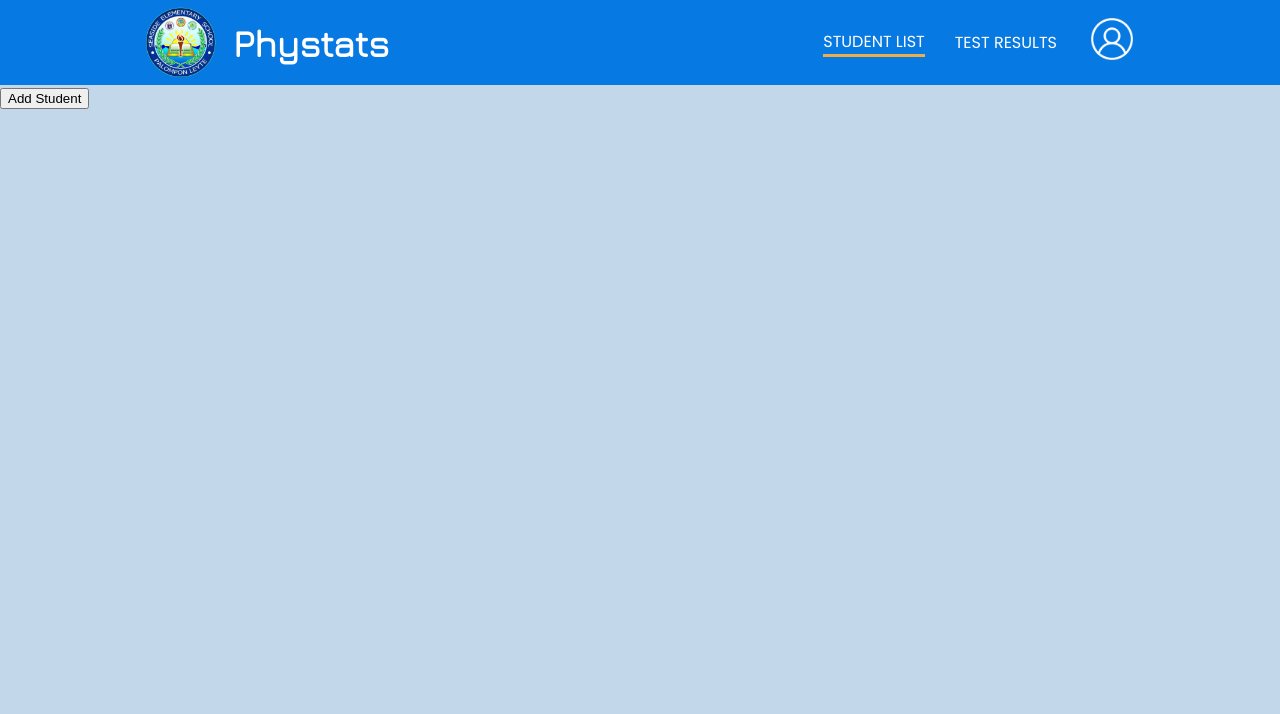
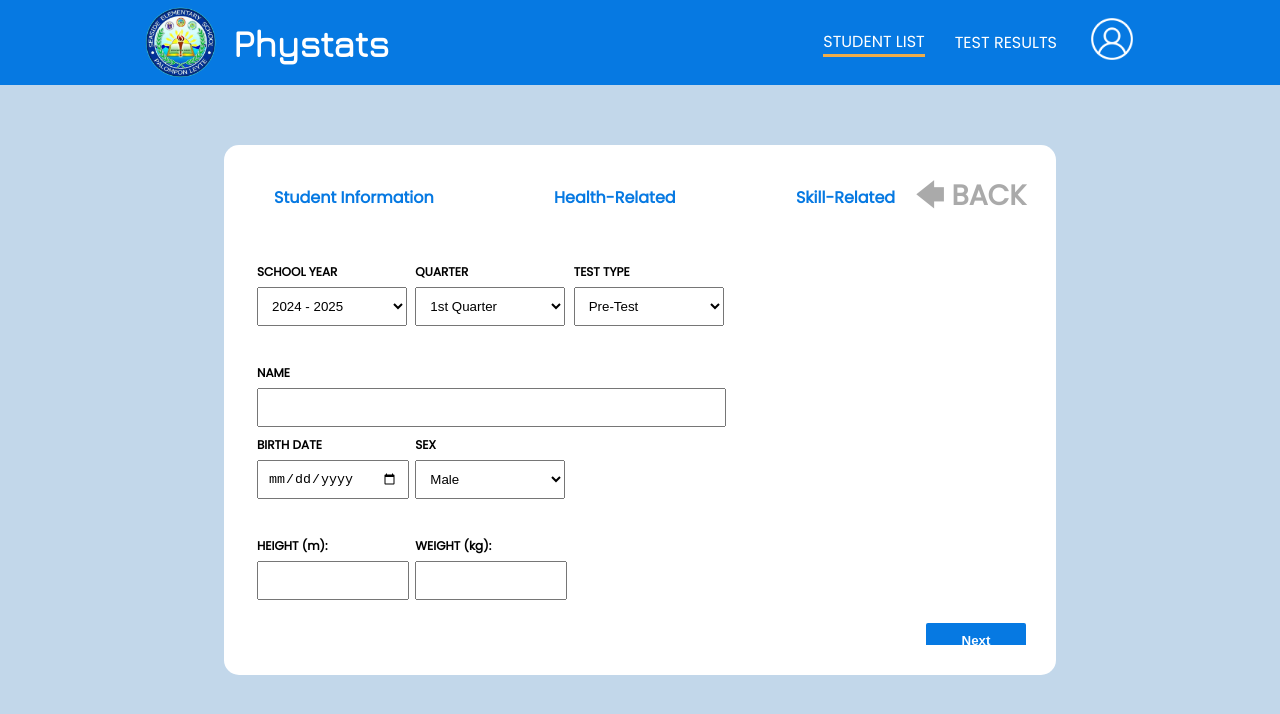
Before and after one commit to Zwelius/Phystats, a PHP site: page /add.php in a window 1280 px wide. Shown: the top 714 px of the page. Run offline with PHP 8.4, Linux system fonts and the light colour scheme; the visitor is signed in with stand-in values (Sample User, id 1); data comes from the database, SQL or seed files in the repository; lists and menus that the app fills with data are empty.

Commit message:
add changes

```diff
--- a/Phystats/add.php
+++ b/Phystats/add.php
@@ -78,12 +78,12 @@
         </div>
     </nav>
 
-    <button id="openAddStudent">Add Student</button>
+    <!--<button id="openAddStudent">Add Student</button>-->
 
     <div id="addStudentModal" class="modal">
         <div class="modal-content">
             <form method="POST">
-                <span class="close" id="closeAddStudent">&times;</span>
+                <span class="close" id="closeAddStudent">&#129092; BACK</span>
 
                 <div class="tabs">
                     <div class="tab">Student Information</div>
@@ -320,16 +320,17 @@
 
     <script>
         //modal
-        var modal = document.getElementById('addStudentModal');
-        var open = document.getElementById('openAddStudent');
+        //var modal = document.getElementById('addStudentModal');
+        //var open = document.getElementById('openAddStudent');
         var close = document.getElementById('closeAddStudent');
 
-        open.onclick = function () {
-            modal.style.display = 'block';
-        }
+        //open.onclick = function () {
+        //    modal.style.display = 'block';
+        //}
 
         close.onclick = function () {
-            modal.style.display = 'none';
+            //modal.style.display = 'none';
+            window.location.replace("list.php");
         }
 
         //tabs
--- a/Phystats/css/add.css
+++ b/Phystats/css/add.css
@@ -160,22 +160,14 @@
 
 /*****modal*****/
 .modal {
-    background-color: rgba(0, 0, 0, 0.5);
+    margin-top: 7.5vh;
     width: 100%;
     height: 100%;
-    display: none;
-    position: fixed;
-    top: 0;
-    left: 0;
 }
 
 .modal-content {
     width: 65%;
     margin: auto;
-    position: absolute;
-    top: 50%;
-    left: 50%;
-    transform: translate(-50%, -50%);
 }
 
 .close {
--- a/Phystats/dashboard.php
+++ b/Phystats/dashboard.php
@@ -29,7 +29,7 @@
     if (empty($_SESSION["principal_ID"])) {
         header("Location: index.php");
     } else {
-        $p_id = $_SESSION["principal_ID"];
+        $principal_ID = $_SESSION["principal_ID"];
         $list = "SELECT COUNT(*) as `count` FROM `student_tb` INNER JOIN `studenttestdata_tb` ON studenttestdata_tb.student_ID = student_tb.student_ID INNER JOIN `testinfo_tb` ON testinfo_tb.testinfo_ID = studenttestdata_tb.testinfo_ID INNER JOIN `studenttestresult_tb` ON studenttestresult_tb.testdata_ID = studenttestdata_tb.testdata_ID INNER JOIN `teacher_tb` ON teacher_tb.teacher_ID = testinfo_tb.teacher_ID INNER JOIN `principal_tb` ON principal_tb.principal_ID = teacher_tb.principal_ID";
         $overallstudents = mysqli_query($connection, $list);
         $fit = $list . " WHERE studenttestresult_tb.fitnessResult = 'Physically Fit'";
```
